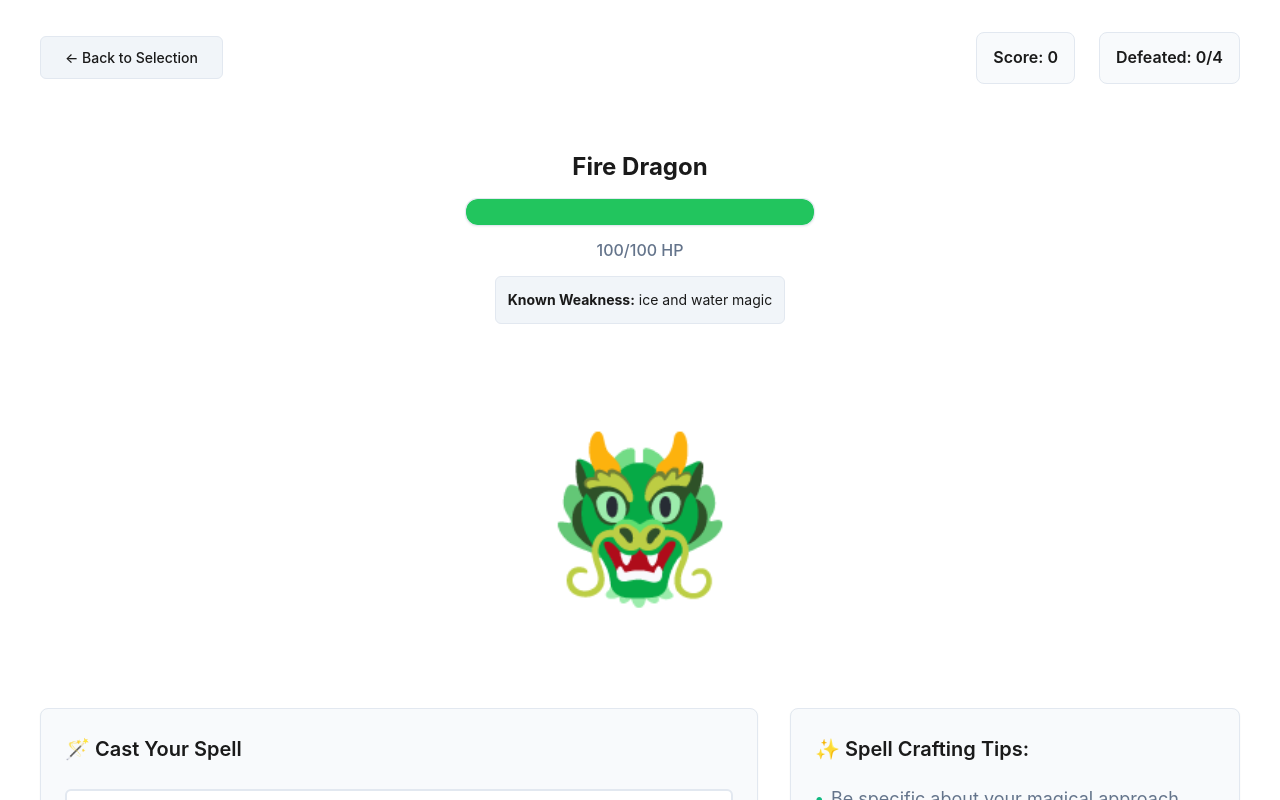
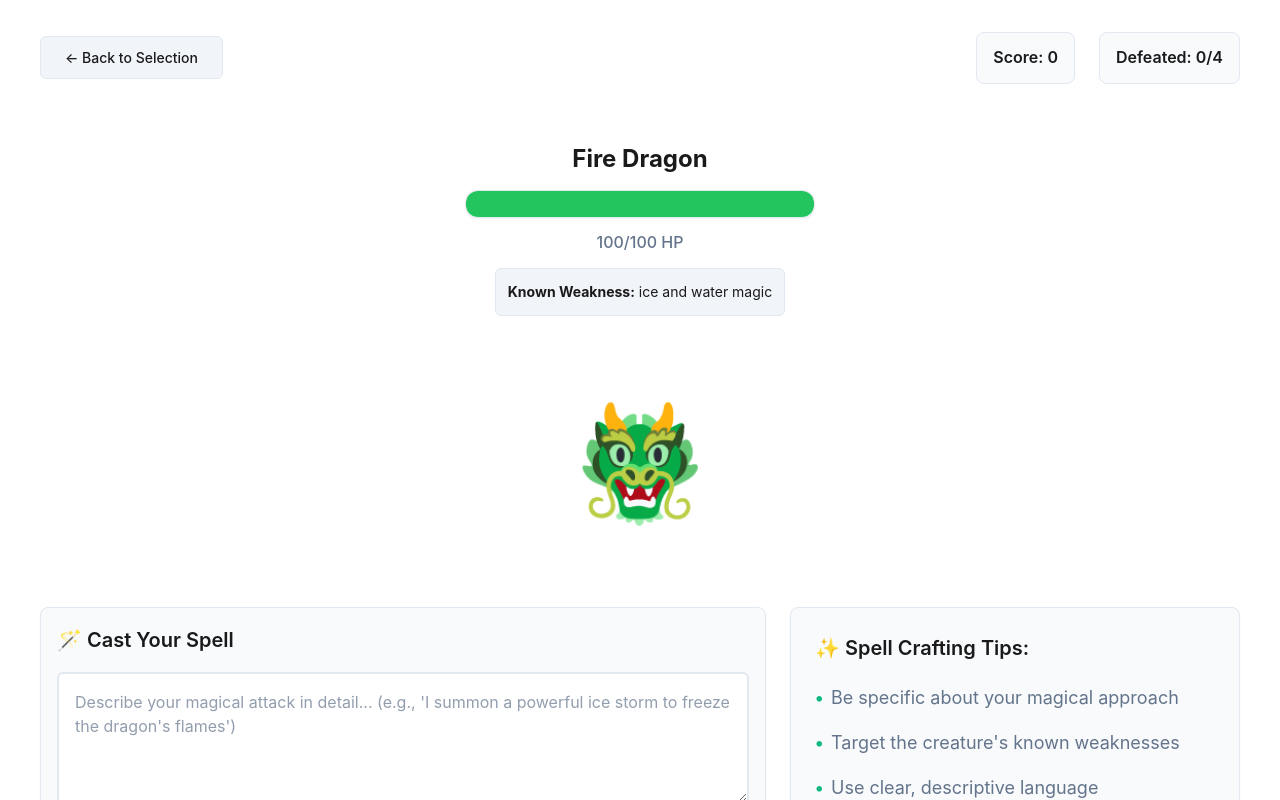
Before and after one commit to burneikis/Prompt-Wizard, a React (Create React App) app in the folder frontend/: page / in a window 1280 px wide. Both pictures are taken after a click on the element 250 px from the left and 470 px from the top of the page. Shown: the top 800 px of the page. Built offline with nearby package versions, Linux system fonts and the light colour scheme.

Commit message:
styling and creature name

```diff
--- a/frontend/src/App.css
+++ b/frontend/src/App.css
@@ -68,13 +68,13 @@ body {
   display: flex;
   flex-direction: column;
   align-items: center;
-  gap: var(--spacing-2xl);
+  gap: var(--spacing-lg);
   min-height: 80vh;
 }
 
 @media (min-width: 768px) {
   .simple-layout {
-    gap: 2.5rem;
+    gap: var(--spacing-xl);
   }
 }
 
@@ -128,7 +128,7 @@ body {
   justify-content: center;
   align-items: center;
   width: 100%;
-  min-height: 300px;
+  min-height: 200px;
 }
 
 
@@ -194,7 +194,7 @@ body {
   width: 100%;
   max-width: 1200px;
   display: flex;
-  gap: var(--spacing-xl);
+  gap: var(--spacing-lg);
   align-items: stretch;
 }
 
@@ -272,7 +272,7 @@ body {
 
 /* Spell Input */
 .spell-input {
-  padding: var(--spacing-lg);
+  padding: var(--spacing-md);
   background: var(--secondary-bg);
   border: 1px solid var(--border-color);
   border-radius: var(--radius-md);
@@ -284,7 +284,7 @@ body {
 
 .spell-input h3 {
   color: var(--text-primary);
-  margin-bottom: var(--spacing-lg);
+  margin-bottom: var(--spacing-md);
   font-size: 1.125rem;
   font-weight: 600;
 }
@@ -296,7 +296,7 @@ body {
 }
 
 .input-container {
-  margin-bottom: var(--spacing-lg);
+  margin-bottom: var(--spacing-md);
   flex: 1;
 }
 
@@ -309,7 +309,7 @@ body {
   color: var(--text-primary);
   font-size: 0.875rem;
   resize: vertical;
-  min-height: 100px;
+  min-height: 80px;
   font-family: var(--font-family);
   line-height: 1.5;
   transition: border-color 0.2s ease, box-shadow 0.2s ease;
@@ -318,7 +318,7 @@ body {
 @media (min-width: 640px) {
   .spell-textarea {
     font-size: 1rem;
-    min-height: 120px;
+    min-height: 100px;
     padding: var(--spacing-md);
   }
 }
@@ -344,7 +344,7 @@ body {
 
 .cast-button {
   width: 100%;
-  padding: var(--spacing-md);
+  padding: var(--spacing-sm);
   background: var(--success-color);
   color: white;
   border: 2px solid var(--success-color);
@@ -359,7 +359,7 @@ body {
 
 @media (min-width: 640px) {
   .cast-button {
-    padding: var(--spacing-lg);
+    padding: var(--spacing-md);
     font-size: 1.125rem;
   }
 }
@@ -906,20 +906,20 @@ body {
 }
 
 .creature-emoji {
-  font-size: 6rem;
+  font-size: 5rem;
   user-select: none;
   transition: transform 0.3s ease;
 }
 
 @media (min-width: 640px) {
   .creature-emoji {
-    font-size: 8rem;
+    font-size: 6rem;
   }
 }
 
 @media (min-width: 1024px) {
   .creature-emoji {
-    font-size: 10rem;
+    font-size: 7rem;
   }
 }
 
--- a/frontend/src/data/creatures.js
+++ b/frontend/src/data/creatures.js
@@ -13,10 +13,10 @@ export const creatures = {
       'Clear instructions work better than vague ones'
     ]
   },
-  riddleSphinx: {
-    id: 'riddleSphinx',
-    name: 'Riddle Sphinx',
-    description: 'An ancient sphinx that guards secrets, vulnerable to logical reasoning and clever wordplay',
+  wiseLion: {
+    id: 'wiseLion',
+    name: 'Wise Lion',
+    description: 'An ancient lion that guards secrets, vulnerable to logical reasoning and clever wordplay',
     maxHealth: 120,
     weakness: 'logical reasoning and clever solutions',
     image: '🦁',
```
